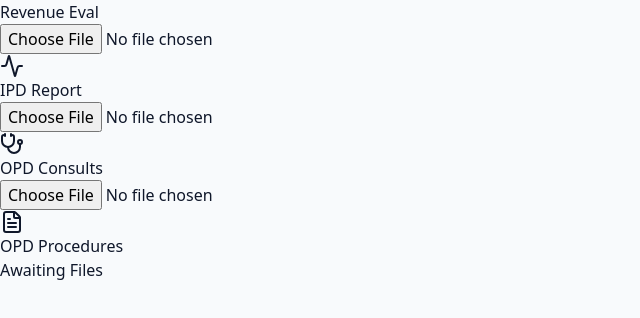
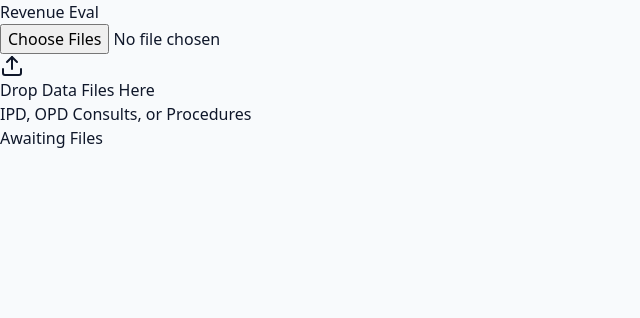
Before and after one commit to timus911/revenue-evaluator, a React (Vite) app: page / in a window 1280 px wide. Shown: the top 318 px of the page, without its empty margins (0-640 px from the left). Built offline with nearby package versions, Linux system fonts and the light colour scheme.

Commit message:
Fix missing imports and ErrorBoundary in App.jsx

```diff
--- a/src/App.jsx
+++ b/src/App.jsx
@@ -3,7 +3,7 @@ import FileUpload from './components/FileUpload';
 import Dashboard from './components/Dashboard';
 import DataTable from './components/DataTable';
 import StatsOverview from './components/StatsOverview'; // Removed ExportButton as it is now in DataTable
-import { parseExcelFile, processIPD, processOPDConsult, processOPDProcedure } from './utils/revenue-logic';
+import { parseExcelFile, processFileAuto } from './utils/revenue-logic';
 import { Trash2 } from 'lucide-react';
 import { cn } from './utils/cn';
 
@@ -49,24 +49,25 @@ function App() {
     const [activeFilters, setActiveFilters] = useState([]);
     const [salary, setSalary] = useState(250000);
 
-    // 1. Process Logic
-    const handleUpload = async (type, file) => {
-        try {
-            const sheet = await parseExcelFile(file);
-            let newData = [];
-            if (type === 'ipd') newData = processIPD(sheet, file.name);
-            else if (type === 'consult') newData = processOPDConsult(sheet, file.name);
-            else if (type === 'procedure') newData = processOPDProcedure(sheet, file.name);
+    // 1. Process Logic (Auto-Detect)
+    const handleUpload = async (files) => {
+        const allNewData = [];
+        for (const file of files) {
+            try {
+                const sheet = await parseExcelFile(file);
+                const data = processFileAuto(sheet, file.name);
+                allNewData.push(...data);
+            } catch (e) {
+                console.error(e);
+                alert("Error parsing file: " + file.name);
+            }
+        }
 
-            setProcessedData(prev => {
-                const currentIds = new Set(prev.map(p => p.id));
-                const unique = newData.filter(n => !currentIds.has(n.id));
-                return [...prev, ...unique];
-            });
-        } catch (e) {
-            console.error(e);
-            alert("Error parsing file: " + file.name);
-        }
+        setProcessedData(prev => {
+            const currentIds = new Set(prev.map(p => p.id));
+            const unique = allNewData.filter(n => !currentIds.has(n.id));
+            return [...prev, ...unique];
+        });
     };
 
     // 2. Identify Unique Filters (Month + Category)
@@ -141,9 +142,7 @@ function App() {
                             <FileUpload
                                 key={processedData.length === 0 ? 'reset' : 'loaded'}
                                 compact={true}
-                                onUploadIPD={(f) => handleUpload('ipd', f)}
-                                onUploadConsult={(f) => handleUpload('consult', f)}
-                                onUploadProcedure={(f) => handleUpload('procedure', f)}
+                                onUpload={handleUpload}
                             />
                         </div>
 
--- a/src/components/FileUpload.jsx
+++ b/src/components/FileUpload.jsx
@@ -1,105 +1,64 @@
 import React, { useState } from 'react';
-import { Upload, CheckCircle, FileText, Activity, Stethoscope } from 'lucide-react';
+import { Upload, FileCode, CheckCircle } from 'lucide-react';
 import { cn } from '../utils/cn';
 
-const DropArea = ({ label, icon: Icon, onDrop, file, colorClass, compact }) => {
+const FileUpload = ({ onUpload, compact = false }) => {
     const [isDragOver, setIsDragOver] = useState(false);
+    const [uploadedFiles, setUploadedFiles] = useState([]);
 
     const handleDragOver = (e) => { e.preventDefault(); setIsDragOver(true); };
     const handleDragLeave = () => setIsDragOver(false);
+
+    const handleFiles = (files) => {
+        const newFiles = Array.from(files).filter(f => f.name.endsWith('.xlsx') || f.name.endsWith('.xls'));
+        if (newFiles.length > 0) {
+            setUploadedFiles(prev => [...prev, ...newFiles]);
+            onUpload(newFiles);
+        }
+    };
+
     const handleDrop = (e) => {
         e.preventDefault();
         setIsDragOver(false);
-        const droppedFile = e.dataTransfer.files[0];
-        if (droppedFile?.name.endsWith('.xlsx')) onDrop(droppedFile);
+        handleFiles(e.dataTransfer.files);
     };
+
     const handleChange = (e) => {
-        if (e.target.files[0]) onDrop(e.target.files[0]);
+        handleFiles(e.target.files);
     };
 
     return (
+        <div className="w-full">
             <div
                 onDragOver={handleDragOver}
                 onDragLeave={handleDragLeave}
                 onDrop={handleDrop}
                 className={cn(
-                "relative flex items-center border rounded-xl transition-all duration-300 cursor-pointer group flex-1 min-w-0 shadow-sm", // added flex-1 and min-w-0 for proper grid expansion
-                compact ? "h-16 px-3 space-x-2" : "h-40 flex-col",
-                isDragOver ? "bg-slate-50 scale-[1.02] border-emerald-400" : "bg-white",
-                file ? "border-emerald-200 bg-emerald-50/40" : "border-slate-200 hover:border-slate-400 hover:bg-slate-50"
+                    "relative flex items-center justify-center border-2 border-dashed rounded-xl transition-all duration-300 cursor-pointer group w-full",
+                    compact ? "h-20" : "h-32",
+                    isDragOver ? "bg-emerald-50 border-emerald-400 scale-[1.01]" : "bg-white border-slate-300 hover:border-slate-400 hover:bg-slate-50"
                 )}
             >
-            <input type="file" accept=".xlsx" onChange={handleChange} className="absolute inset-0 opacity-0 cursor-pointer z-10" />
+                <input
+                    type="file"
+                    accept=".xlsx, .xls"
+                    multiple
+                    onChange={handleChange}
+                    className="absolute inset-0 opacity-0 cursor-pointer z-20"
+                />
 
-            {/* Icon Wrapper */}
-            <div className={cn(
-                "flex items-center justify-center rounded-full transition-colors pointer-events-none shrink-0",
-                compact ? "w-8 h-8 p-1.5" : "p-3 mb-2",
-                file ? "bg-transparent" : "bg-slate-100 group-hover:bg-slate-200",
-                colorClass
-            )}>
-                {file ? (
-                    <CheckCircle className={cn("text-emerald-500", compact ? "w-5 h-5" : "w-8 h-8")} />
-                ) : (
-                    <Icon className={cn(compact ? "w-5 h-5" : "w-6 h-6")} />
-                )}
+                <div className="text-center pointer-events-none flex flex-col items-center">
+                    <div className={cn("bg-slate-100 p-2 rounded-full mb-2 group-hover:bg-white transition-colors", isDragOver && "bg-emerald-100")}>
+                        <Upload className={cn("text-slate-500", isDragOver && "text-emerald-600")} />
+                    </div>
+                    <p className="text-sm font-semibold text-slate-700">
+                        {uploadedFiles.length > 0 ? `${uploadedFiles.length} files loaded` : "Drop Data Files Here"}
+                    </p>
+                    <p className="text-[10px] text-slate-400 mt-0.5">IPD, OPD Consults, or Procedures</p>
+                </div>
             </div>
 
-            {/* Text Info - Added min-w-0 for text overflow handling */}
-            <div className={cn("pointer-events-none flex-1 min-w-0", compact ? "text-left" : "text-center")}>
-                <p className={cn("font-semibold text-slate-700 truncate", compact ? "text-xs uppercase tracking-wide" : "text-base")}>{label}</p>
-
-                {/* Dynamic filename display */}
-                {file ? (
-                    <p className="text-[10px] text-slate-500 truncate w-full" title={file.name}>
-                        {file.name}
-                    </p>
-                ) : !compact && (
-                    <p className="text-xs text-slate-400 mt-1">Drag & Drop</p>
-                )}
-            </div>
-        </div>
-    );
-};
-
-const FileUpload = ({ onUploadIPD, onUploadConsult, onUploadProcedure, compact = false }) => {
-    const [files, setFiles] = useState({ ipd: null, consult: null, procedure: null });
-
-    const handle = (type, fn, file) => {
-        setFiles(p => ({ ...p, [type]: file }));
-        fn(file);
-    };
-
-    return (
-        <div className={cn(
-            "grid w-full gap-3",
-            // Force 3 columns widely spread
-            "grid-cols-3"
-        )}>
-            <DropArea
-                label="IPD Report"
-                icon={Activity}
-                onDrop={(f) => handle('ipd', onUploadIPD, f)}
-                file={files.ipd}
-                colorClass="text-purple-600"
-                compact={compact}
-            />
-            <DropArea
-                label="OPD Consults"
-                icon={Stethoscope}
-                onDrop={(f) => handle('consult', onUploadConsult, f)}
-                file={files.consult}
-                colorClass="text-sky-600"
-                compact={compact}
-            />
-            <DropArea
-                label="OPD Procedures"
-                icon={FileText}
-                onDrop={(f) => handle('procedure', onUploadProcedure, f)}
-                file={files.procedure}
-                colorClass="text-orange-600"
-                compact={compact}
-            />
+            {/* Mini File List if needed? User asked for 'efficient as it is now'. Maybe just simple count is enough for compact. */}
         </div>
     );
 };
--- a/src/utils/revenue-logic.js
+++ b/src/utils/revenue-logic.js
@@ -50,7 +50,10 @@ export const parseExcelFile = async (file) => {
     });
 };
 
-export const processIPD = (sheet, fileName) => {
+// ... (Keep parseExcelFile and helpers: parseAmount, parseDateInfo)
+
+// IPD Logic
+const processIPD = (sheet, fileName) => {
     const rawData = utils.sheet_to_json(sheet, { header: 1 });
     let headerRowIndex = -1;
     // Find header row
@@ -99,22 +102,21 @@ export const processIPD = (sheet, fileName) => {
     }).filter(item => item !== null && item.grossAmount > 0);
 };
 
-// Common exclusion logic
+// Exclusion Logic
 const isExcluded = (serviceName, serviceType) => {
     if (!serviceName) return true;
     if (serviceType === 'Laboratory' || serviceType === 'Radiology') return true;
-
-    // Expanded exclusion list
     const exclusions = [
         'Ambulance', 'Registration', 'IM/IV', 'Blood Test', 'Drugs', 'Consumables',
         'CT Scan', 'CT PNS', 'X-Ray', 'X Ray', 'USG', 'Injection', 'Cannula'
     ];
-
     return exclusions.some(ex => serviceName.toString().toLowerCase().includes(ex.toLowerCase()));
 };
 
-export const processOPDConsult = (sheet, fileName) => {
+// Generic OPD Processor
+const processOPD = (sheet, fileName, isConsultFile) => {
     const rawData = utils.sheet_to_json(sheet, { header: 1 });
+    // find header? usually row 0 for OPD based on history
     const dataRows = rawData.slice(1);
 
     return dataRows.map((row, idx) => {
@@ -128,49 +130,63 @@ export const processOPDConsult = (sheet, fileName) => {
 
         const { display, monthYear } = parseDateInfo(dateVal);
 
+        const category = isConsultFile ? 'OPD Consultation' : 'OPD Procedure';
+        const sharePct = isConsultFile ? 0.70 : 0.50;
+
         return {
-            id: `opd-consult-${fileName}-${idx}`,
+            id: `opd-${isConsultFile ? 'c' : 'p'}-${fileName}-${idx}`,
             date: display,
             monthYear,
             patientName: patient,
             serviceName: serviceName,
-            category: 'OPD Consultation',
+            category: category,
             grossAmount: netAmount,
-            calculatedShare: netAmount * 0.70,
+            calculatedShare: netAmount * sharePct,
             sourceFile: fileName,
-            sourceType: 'OPD_Consult'
+            sourceType: isConsultFile ? 'OPD_Consult' : 'OPD_Procedure'
         };
     }).filter(item => item !== null);
 };
 
-export const processOPDProcedure = (sheet, fileName) => {
+// Main Auto-Detect Function
+export const processFileAuto = (sheet, fileName) => {
     const rawData = utils.sheet_to_json(sheet, { header: 1 });
-    const dataRows = rawData.slice(1);
 
-    return dataRows.map((row, idx) => {
-        const serviceType = row[15];
-        const serviceName = row[13];
-        const dateVal = row[3];
-        const patient = row[5];
-        const netAmount = parseAmount(row[20]);
+    // 1. Check for IPD Signature (Deposit column)
+    // Scan first 10 rows
+    let isIPD = false;
+    for (let i = 0; i < 15; i++) {
+        const rowStr = (rawData[i] || []).join(' ').toLowerCase();
+        if (rowStr.includes('deposit') || (rowStr.includes('patientname') && rowStr.includes('billdate'))) {
+            isIPD = true;
+            break;
+        }
+    }
 
-        if (!patient || isExcluded(serviceName, serviceType)) return null;
+    if (isIPD) {
+        return processIPD(sheet, fileName);
+    }
 
-        const { display, monthYear } = parseDateInfo(dateVal);
+    // 2. Check for OPD signatures
+    // Heuristic: Check column 13/15 for "Consultation"
+    // If >10% of rows contain "Consultation", treat as Consult File
+    let consultCount = 0;
+    let procCount = 0;
+    const checkRows = rawData.slice(1, 50); // Sample first 50 data rows
+    checkRows.forEach(r => {
+        const sName = (r[13] || '').toString().toLowerCase();
+        const sType = (r[15] || '').toString().toLowerCase();
+        if (sName.includes('consult') || sType.includes('consult')) {
+            consultCount++;
+        } else if (r[5]) { // Has patient name but not consult
+            procCount++;
+        }
+    });
 
-        return {
-            id: `opd-proc-${fileName}-${idx}`,
-            date: display,
-            monthYear,
-            patientName: patient,
-            serviceName: serviceName,
-            category: 'OPD Procedure',
-            grossAmount: netAmount,
-            calculatedShare: netAmount * 0.50,
-            sourceFile: fileName,
-            sourceType: 'OPD_Procedure'
-        };
-    }).filter(item => item !== null);
+    // If consults are significant, treating as Consult file
+    const isConsultFile = consultCount > 0 && (consultCount > procCount || consultCount > 5);
+
+    return processOPD(sheet, fileName, isConsultFile);
 };
 
 
```
Lines whose indentation alone changed are shown as unchanged.
